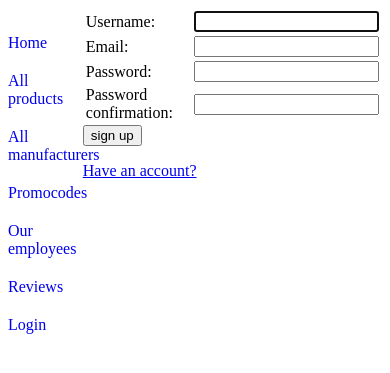
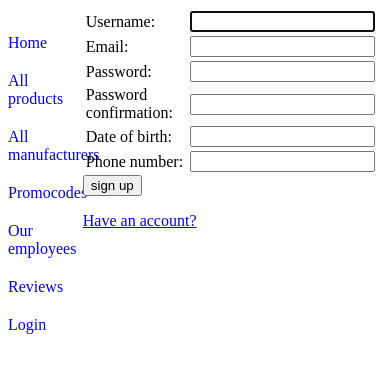
Before and after one commit to karina-timoshevich/IGI_new_name, a Django app: page /sign-up in a window 390 px wide. Shown: the top 373 px of the page. Run offline with Django 5.2, Linux system fonts and the light colour scheme.

Commit message:
add phone number and age restrictions for registration

```diff
--- a/IGI/LR5/LabRab5_IGI/LabRab5_IGI/urls.py
+++ b/IGI/LR5/LabRab5_IGI/LabRab5_IGI/urls.py
@@ -1,20 +1,6 @@
-"""
-URL configuration for LabRab5_IGI project.
 
-The `urlpatterns` list routes URLs to views. For more information please see:
-    https://docs.djangoproject.com/en/5.0/topics/http/urls/
-Examples:
-Function views
-    1. Add an import:  from my_app import views
-    2. Add a URL to urlpatterns:  path('', views.home, name='home')
-Class-based views
-    1. Add an import:  from other_app.views import Home
-    2. Add a URL to urlpatterns:  path('', Home.as_view(), name='home')
-Including another URLconf
-    1. Import the include() function: from django.urls import include, path
-    2. Add a URL to urlpatterns:  path('blog/', include('blog.urls'))
-"""
 from django.contrib import admin
+from django.contrib.auth.views import LogoutView
 from django.urls import path
 from django.urls import include
 
@@ -42,6 +28,7 @@ from django.conf.urls.static import static
 urlpatterns += static(settings.STATIC_URL, document_root=settings.STATIC_ROOT)
 # Add Django site authentication urls (for login, logout, password management)
 urlpatterns += [
+    path('logout/', LogoutView.as_view(next_page='/'), name='logout'),
     path('accounts/', include('django.contrib.auth.urls')),
 ]
 urlpatterns += [
--- a/IGI/LR5/LabRab5_IGI/onlineshop/forms.py
+++ b/IGI/LR5/LabRab5_IGI/onlineshop/forms.py
@@ -15,13 +15,38 @@ class OrderStatusForm(forms.ModelForm):
         fields = ['status']
 
 
+from django import forms
+from django.contrib.auth.forms import UserCreationForm
+from django.contrib.auth.models import User
+from datetime import date, timedelta
+from django.core.validators import RegexValidator
+
+
 class RegisterForm(UserCreationForm):
     email = forms.EmailField(required=True)
+    date_of_birth = forms.DateField(
+        help_text="Required. Format: DD.MM.YYYY",
+        input_formats=['%d.%m.%Y']
+    )
+    phone_number = forms.CharField(
+        validators=[
+            RegexValidator(
+                regex=r'^\+375 \((29|33|44|25)\) \d{3}-\d{2}-\d{2}$',
+                message="Phone number must be entered in the format: '+375 (29) XXX-XX-XX'. Up to 15 digits allowed."
+            )
+        ]
+    )
 
     class Meta(UserCreationForm.Meta):
         model = User
-        fields = ["username", "email", "password1", "password2"]
+        fields = ["username", "email", "password1", "password2", "date_of_birth", "phone_number"]
 
+    def clean_date_of_birth(self):
+        dob = self.cleaned_data.get('date_of_birth')
+        today = date.today()
+        if (dob.year + 18, dob.month, dob.day) > (today.year, today.month, today.day):
+            raise forms.ValidationError('You must be at least 18 years old to register.')
+        return dob
 
 class OrderForm(forms.ModelForm):
     class Meta:
--- a/IGI/LR5/LabRab5_IGI/onlineshop/views.py
+++ b/IGI/LR5/LabRab5_IGI/onlineshop/views.py
@@ -172,8 +172,14 @@ class RegisterView(FormView):
     def form_valid(self, form):
         user = form.save()
 
-        client = Client(user=user)
+        # Get the additional fields from the form
+        dob = form.cleaned_data.get('date_of_birth')
+        phone = form.cleaned_data.get('phone_number')
+
+        # Create a new Client object and save the additional fields
+        client = Client(user=user, date_of_birth=dob, phone_number=phone)
         client.save()
+
         return super().form_valid(form)
 
 
--- a/IGI/LR5/LabRab5_IGI/templates/registration/sign_up.html
+++ b/IGI/LR5/LabRab5_IGI/templates/registration/sign_up.html
@@ -1,11 +1,6 @@
-
 {% extends "base_generic.html" %}
 
 {% block content %}
-
-{% if form.errors %}
-  <p>Your username and password didn't match. Please try again.</p>
-{% endif %}
 
 <form method="post" action="{% url 'sign-up' %}">
 {% csrf_token %}
@@ -14,24 +9,41 @@
 <tr>
   <td>{{ form.username.label_tag }}</td>
   <td>{{ form.username }}</td>
+  <td>{{ form.username.errors }}</td>
 </tr>
 
 <tr>
   <td>{{ form.email.label_tag }}</td>
   <td>{{ form.email }}</td>
+  <td>{{ form.email.errors }}</td>
 </tr>
 
 <tr>
   <td>{{ form.password1.label_tag }}</td>
   <td>{{ form.password1 }}</td>
+  <td>{{ form.password1.errors }}</td>
 </tr>
 
 <tr>
   <td>{{ form.password2.label_tag }}</td>
   <td>{{ form.password2 }}</td>
+  <td>{{ form.password2.errors }}</td>
 </tr>
+
+<!-- Add date of birth field here -->
+<tr>
+  <td>{{ form.date_of_birth.label_tag }}</td>
+  <td>{{ form.date_of_birth }}</td>
+  <td>{{ form.date_of_birth.errors }}</td>
+</tr>
+
+<tr>
+  <td>{{ form.phone_number.label_tag }}</td>
+  <td>{{ form.phone_number }}</td>
+  <td>{{ form.phone_number.errors }}</td>
+</tr>
+
 </table>
-{{ form.errors }}
 <input type="submit" value="sign up" />
 </form>
 
```
Also changed, not shown: IGI/LR5/LabRab5_IGI/onlineshop/models.py (+9 -0 lines), IGI/LR5/LabRab5_IGI/onlineshop/migrations/0030_profile.py (added), IGI/LR5/LabRab5_IGI/onlineshop/migrations/0031_client_date_of_birth_client_phone_number.py (added), IGI/LR5/LabRab5_IGI/onlineshop/migrations/0032_delete_profile.py (added).
